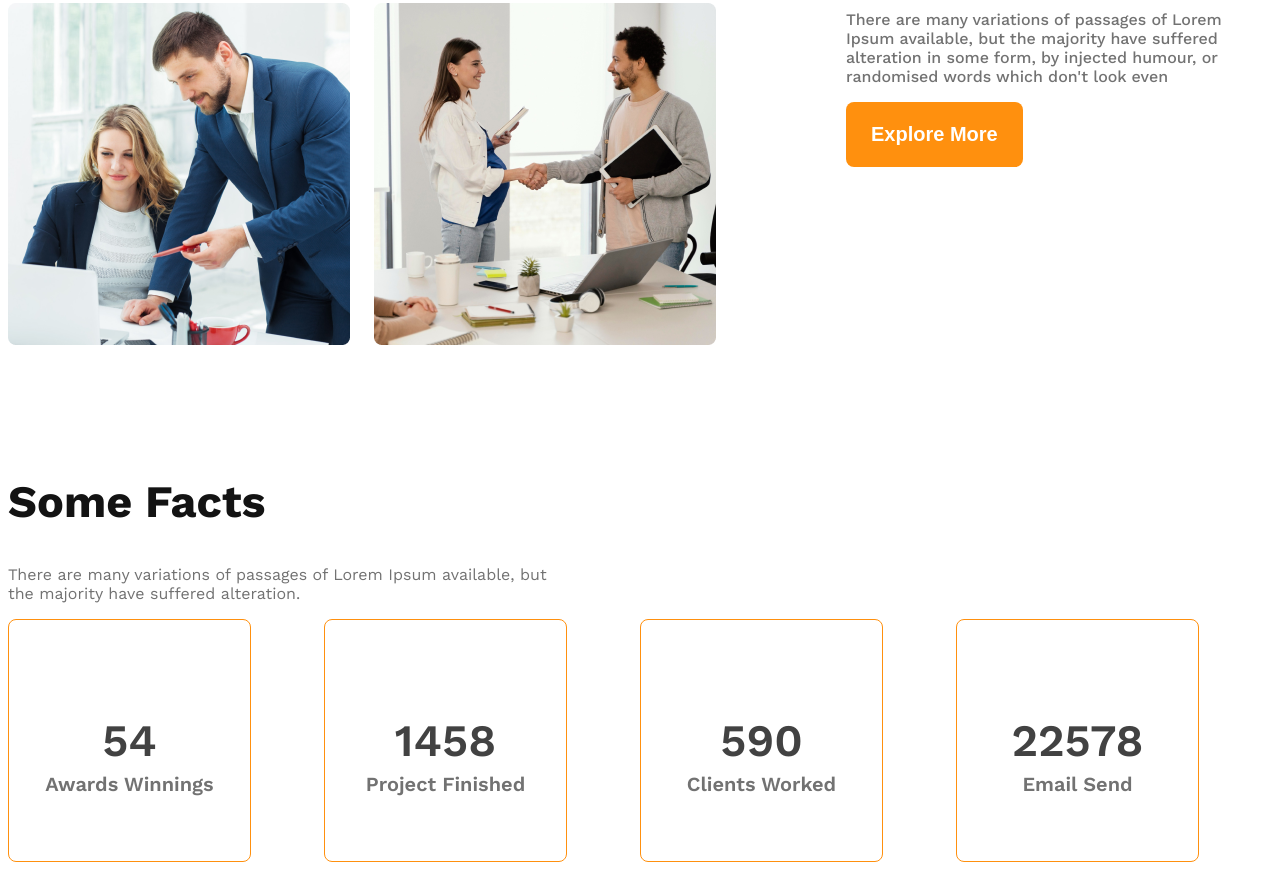
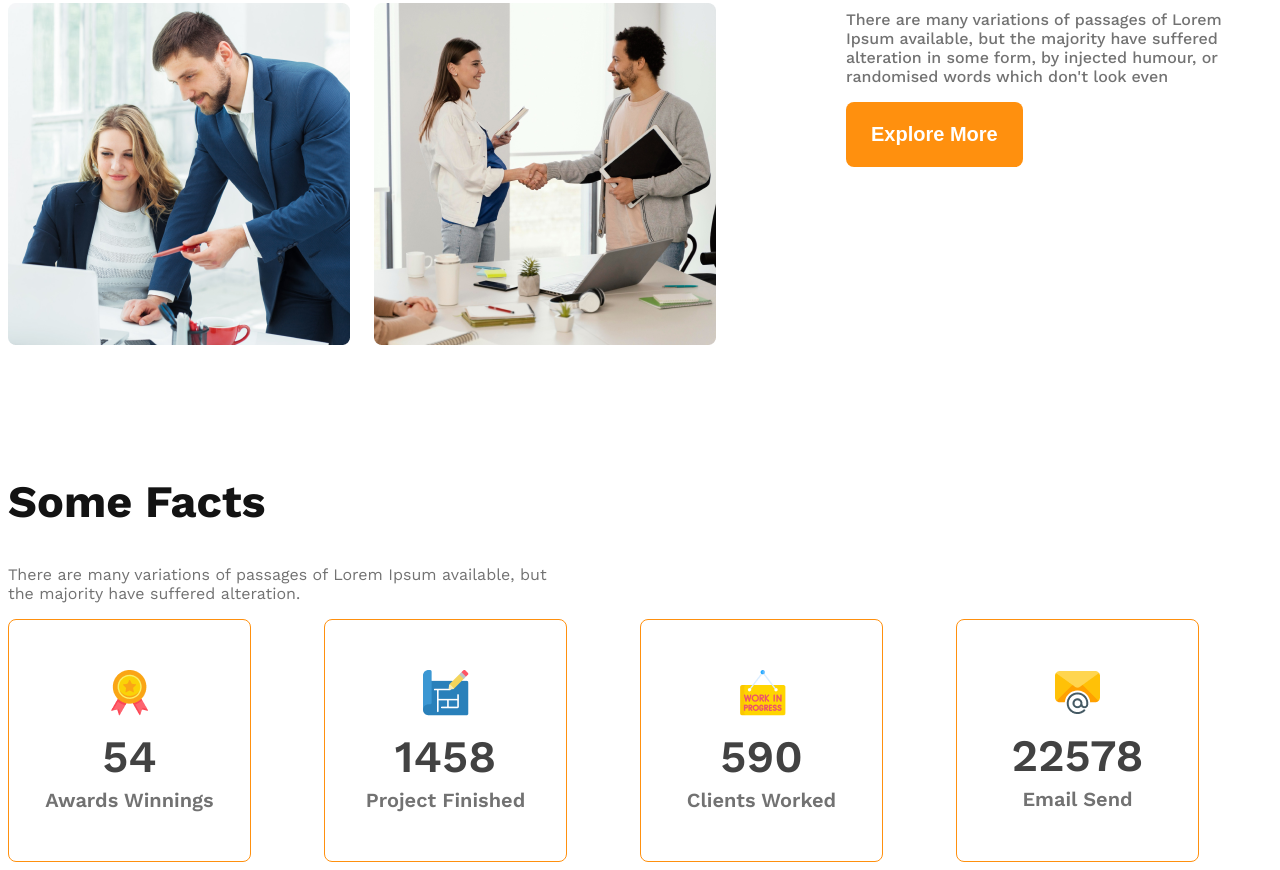
Before and after one commit to ahonafredowanhasib/Architects-Project, a plain HTML site: page index.html in a window 1280 px wide. Shown: the part 1661-2531 px from the top of the page. Drawn offline with nearby package versions, Linux system fonts and the light colour scheme; the site is published under a folder, as on GitHub Pages, so addresses that start at the root find nothing.

Commit message:
icon attach

```diff
--- a/index.html
+++ b/index.html
@@ -76,7 +76,7 @@
 
                 <div class="fact display-flex">
                     <div>
-                        <img src="/icons/ribon.png" alt="" class="fact-icon">
+                        <img src="icons/ribon.png" alt="" class="fact-icon">
                     <h4 class="fact-number">54</h4>
                     <h5 class="fact-name">Awards Winnings</h5>
                     </div>
@@ -84,7 +84,7 @@
                 </div>
                 <div class="fact display-flex">
                     <div>
-                        <img src="/icons/projects.png" alt="" class="fact-icon">
+                        <img src="icons/projects.png" alt="" class="fact-icon">
                     <h4 class="fact-number">1458</h4>
                     <h5 class="fact-name">Project Finished</h5>
                     </div>
@@ -92,7 +92,7 @@
                 </div>
                 <div class="fact display-flex">
                     <div>
-                        <img src="/icons/customers.png" alt="" class="fact-icon">
+                        <img src="icons/customers.png" alt="" class="fact-icon">
                     <h4 class="fact-number">590</h4>
                     <h5 class="fact-name">Clients Worked</h5>
                     </div>
@@ -100,7 +100,7 @@
                 </div>
                 <div class="fact display-flex">
                     <div>
-                        <img src="/icons/email.png" alt="" class="fact-icon">
+                        <img src="icons/email.png" alt="" class="fact-icon">
                     <h4 class="fact-number">22578</h4>
                     <h5 class="fact-name">Email Send</h5>
                     </div>
```
